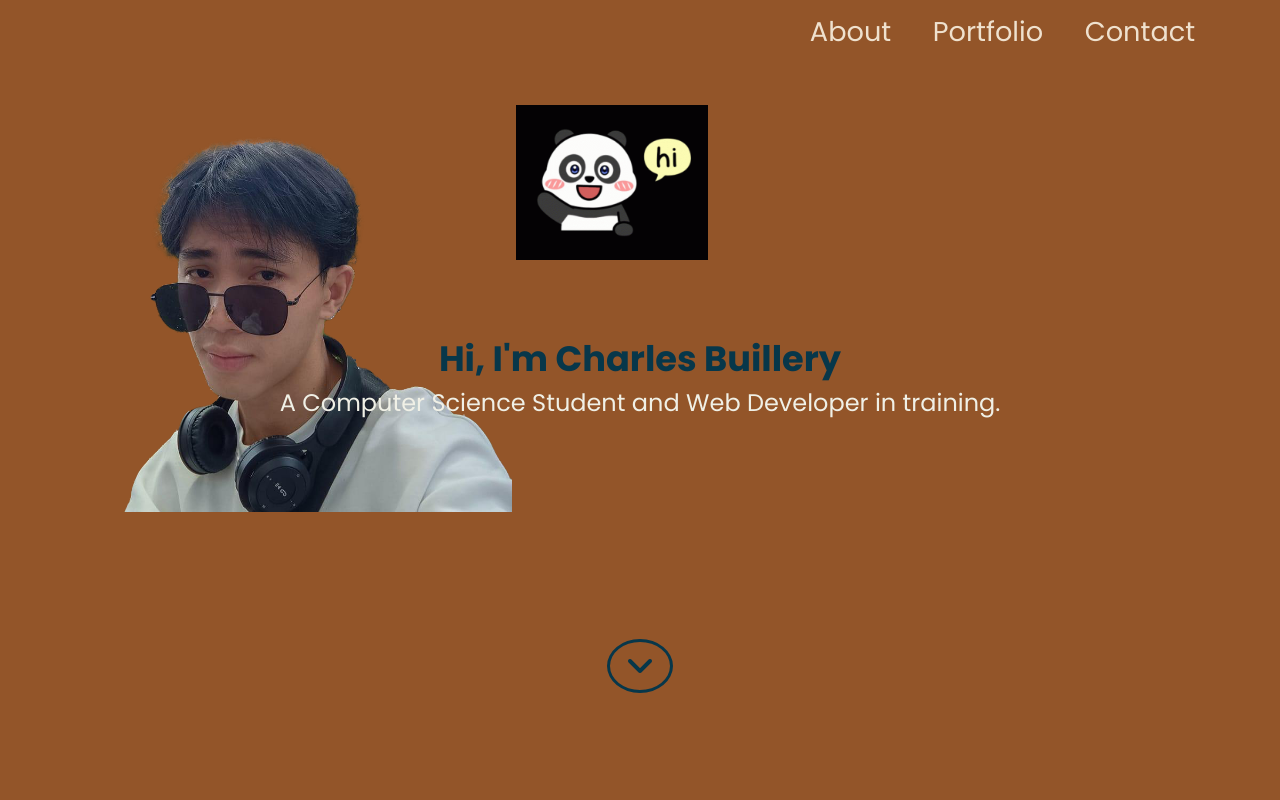
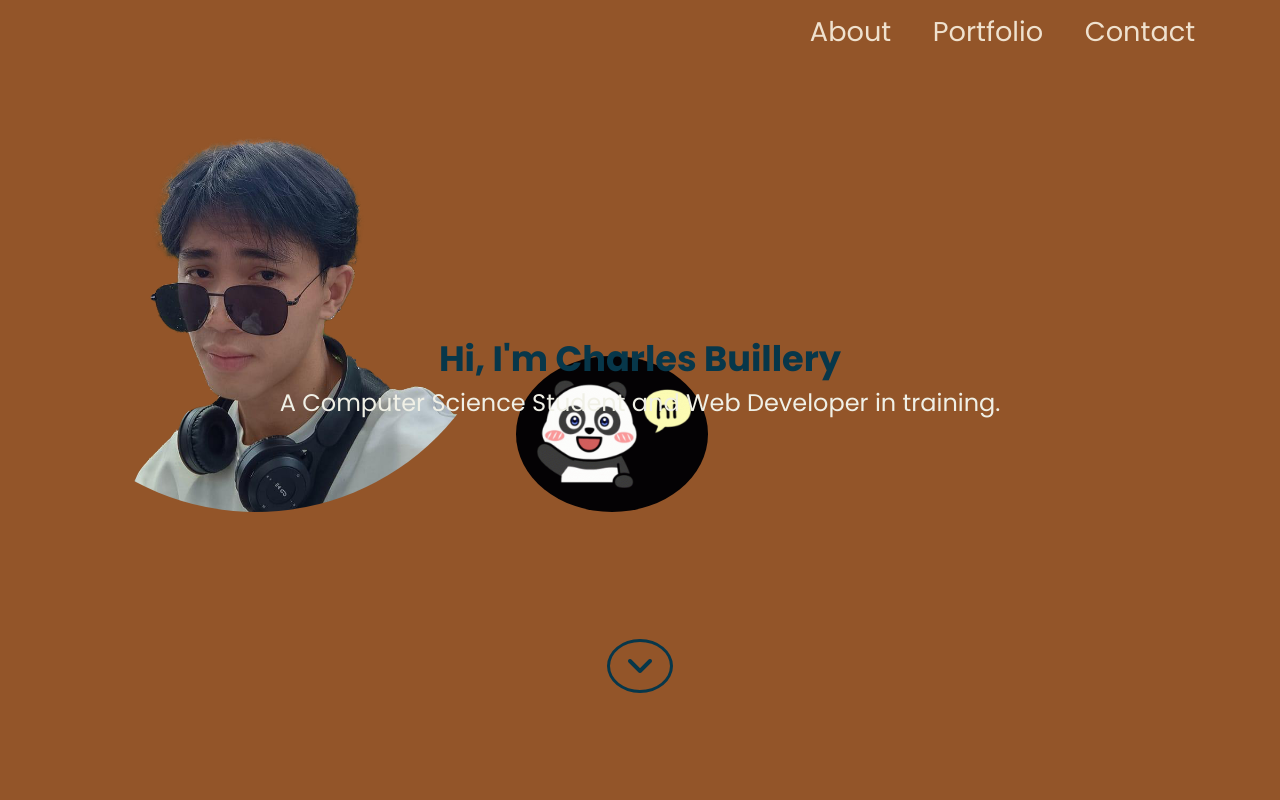
Before and after one commit to CharlesBuillery/websiteportfolio, a plain HTML site: page index.html in a window 1280 px wide. Shown: the top 800 px of the page. Drawn offline with nearby package versions, Linux system fonts and the light colour scheme; a script that the page names is missing.

Commit message:
Add files via upload

```diff
--- a/index.html
+++ b/index.html
@@ -28,7 +28,7 @@
         <h1>Hi, I'm Charles Buillery</h1>
         <p>A Computer Science Student and Web Developer in training.</p>
       </div>
-      <div></div><img align="center" src="https://github.com/CharlesBuillery/websiteportfolio/blob/1c0219c91df8cbf6fdbadee42227d60801798dc4/pogi.png?raw=true" class="responsive"/>
+      <div></div><img src="https://github.com/CharlesBuillery/websiteportfolio/blob/1c0219c91df8cbf6fdbadee42227d60801798dc4/pogi.png?raw=true" class="responsive"/>
                  <img src="https://github.com/CharlesBuillery/websiteportfolio/blob/1c0219c91df8cbf6fdbadee42227d60801798dc4/panda.gif?raw=true " class="gif"/>
     </div>
       <div class="angle-down-icon">
--- a/style.css
+++ b/style.css
@@ -8,6 +8,8 @@ body {
   font-family: "Poppins", sans-serif;
 
 .responsive {
+  object-fit: cover;
+  border-radius: 50%;
   display: inline-block;
   margin-left: auto;
   margin-right: auto;
@@ -16,6 +18,8 @@ body {
 }
 
 .gif {
+  object-fit: cover;
+  border-radius: 50%;
   display: inline-block;
   margin-left: auto;
   margin-right: auto;
```
